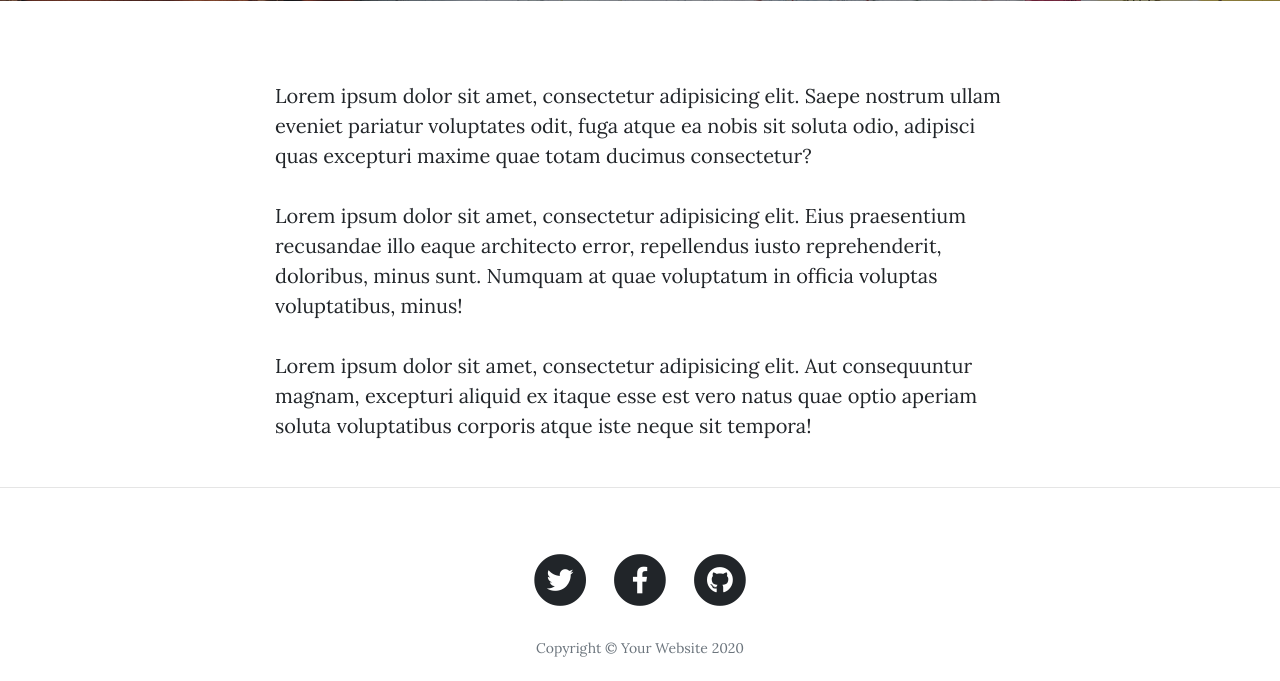
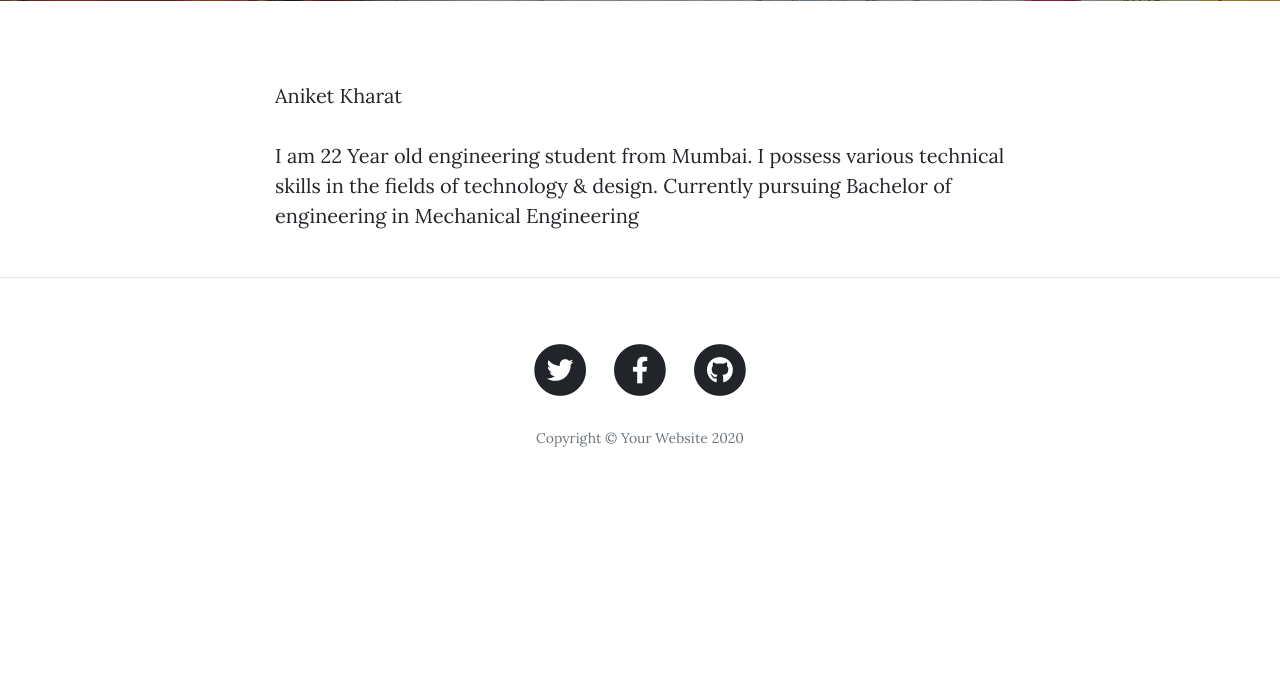
Before and after one commit to Aniket-B-Kharat/aniket-blog-website, a Flask app: page /about in a window 1280 px wide. Shown: the part 531-1212 px from the top of the page. After the commit the page ends 978 px from the top, so only its background shows below. Run offline with Flask 2, Linux system fonts and the light colour scheme; some libraries are stand-ins or nearby versions.

Commit message:
v1.3 (about and contact updated)

```diff
--- a/templates/about.html
+++ b/templates/about.html
@@ -19,9 +19,10 @@
   <div class="container">
     <div class="row">
       <div class="col-lg-8 col-md-10 mx-auto">
-        <p>Lorem ipsum dolor sit amet, consectetur adipisicing elit. Saepe nostrum ullam eveniet pariatur voluptates odit, fuga atque ea nobis sit soluta odio, adipisci quas excepturi maxime quae totam ducimus consectetur?</p>
-        <p>Lorem ipsum dolor sit amet, consectetur adipisicing elit. Eius praesentium recusandae illo eaque architecto error, repellendus iusto reprehenderit, doloribus, minus sunt. Numquam at quae voluptatum in officia voluptas voluptatibus, minus!</p>
-        <p>Lorem ipsum dolor sit amet, consectetur adipisicing elit. Aut consequuntur magnam, excepturi aliquid ex itaque esse est vero natus quae optio aperiam soluta voluptatibus corporis atque iste neque sit tempora!</p>
+        <p>Aniket Kharat</p>
+        <p>I am 22 Year old engineering student from Mumbai. I possess various technical skills in the fields of technology &
+design. Currently pursuing Bachelor of engineering in Mechanical Engineering</p>
+
       </div>
     </div>
   </div>
--- a/templates/contact.html
+++ b/templates/contact.html
@@ -8,7 +8,7 @@
         <div class="col-lg-8 col-md-10 mx-auto">
           <div class="page-heading">
             <h1>Contact Me</h1>
-            <span class="subheading">Have questions? I have answers.</span>
+            <span class="subheading">Contact me at kharataniket58@gmail.com</span>
           </div>
         </div>
       </div>
@@ -19,7 +19,7 @@
   <div class="container">
     <div class="row">
       <div class="col-lg-8 col-md-10 mx-auto">
-        <p>Want to get in touch? Fill out the form below to send me a message and I will get back to you as soon as possible!</p>
+        <p>Send me a message at kharataniket58@gmail.com</p>
         <!-- Contact Form - Enter your email address on line 19 of the mail/contact_me.php file to make this form work. -->
         <!-- WARNING: Some web hosts do not allow emails to be sent through forms to common mail hosts like Gmail or Yahoo. It's recommended that you use a private domain email address! -->
         <!-- To use the contact form, your site must be on a live web host with PHP! The form will not work locally! -->
```
